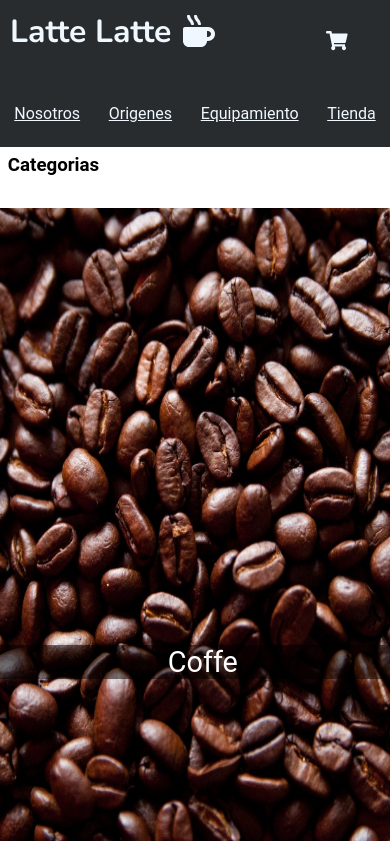
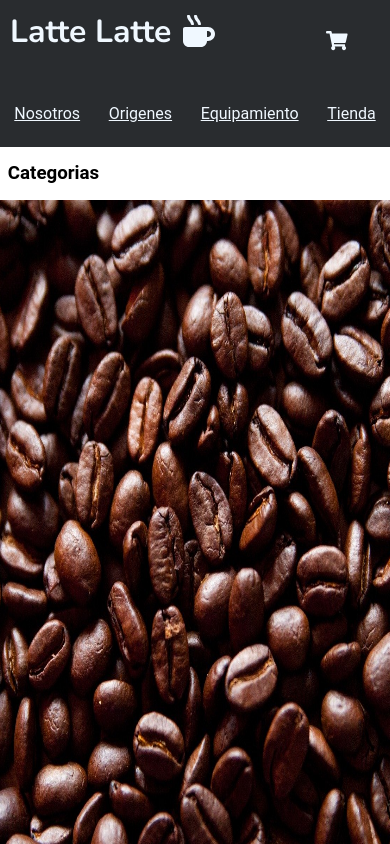
Before and after one commit to tomasVergara14/proyecto-coffe, a React (Create React App) app: page / in a window 390 px wide. Shown: the top 844 px of the page. Built offline with nearby package versions, Linux system fonts and the light colour scheme; the HTML template or start-up script is replaced by a standard one.

Commit message:
responsive

```diff
--- a/src/components/Main/Item/Item.css
+++ b/src/components/Main/Item/Item.css
@@ -8,13 +8,8 @@
     flex-direction: column;
     justify-content: space-around;
     color: blue;
-    padding: 2%;
-    padding-bottom: 2px;
 }
 .itemBox{
-    margin: 2%;
-    margin-bottom: 2px;
-    padding: 2%;
     padding-bottom: 0px;
     display: flex;
     justify-content: center;
@@ -22,10 +17,14 @@
 }
 .category{
     text-decoration: none;
+    height: 100vh;
+}
+h3{
+    margin: 2% 0%;
 }
 .img{
     width: 80vh;
-    height: 75vh;
+    height: 100vh;
     position: relative;
 }
 .product{
@@ -64,16 +63,9 @@
         padding: 0px;
         margin: 0px;
     }
-    /* .category::before{
-        position: relative;
-        top: 0;
-        bottom: 0;
-        right: 0;
-        left: 0;
-        content: '';
-        background-color: rgba(0, 0, 0, 0.5);
-        z-index: 1;
-    } */
+    h3{
+        margin: 0%;
+    }
     .img{
         width: 100%;
         height: 50vh;
```
